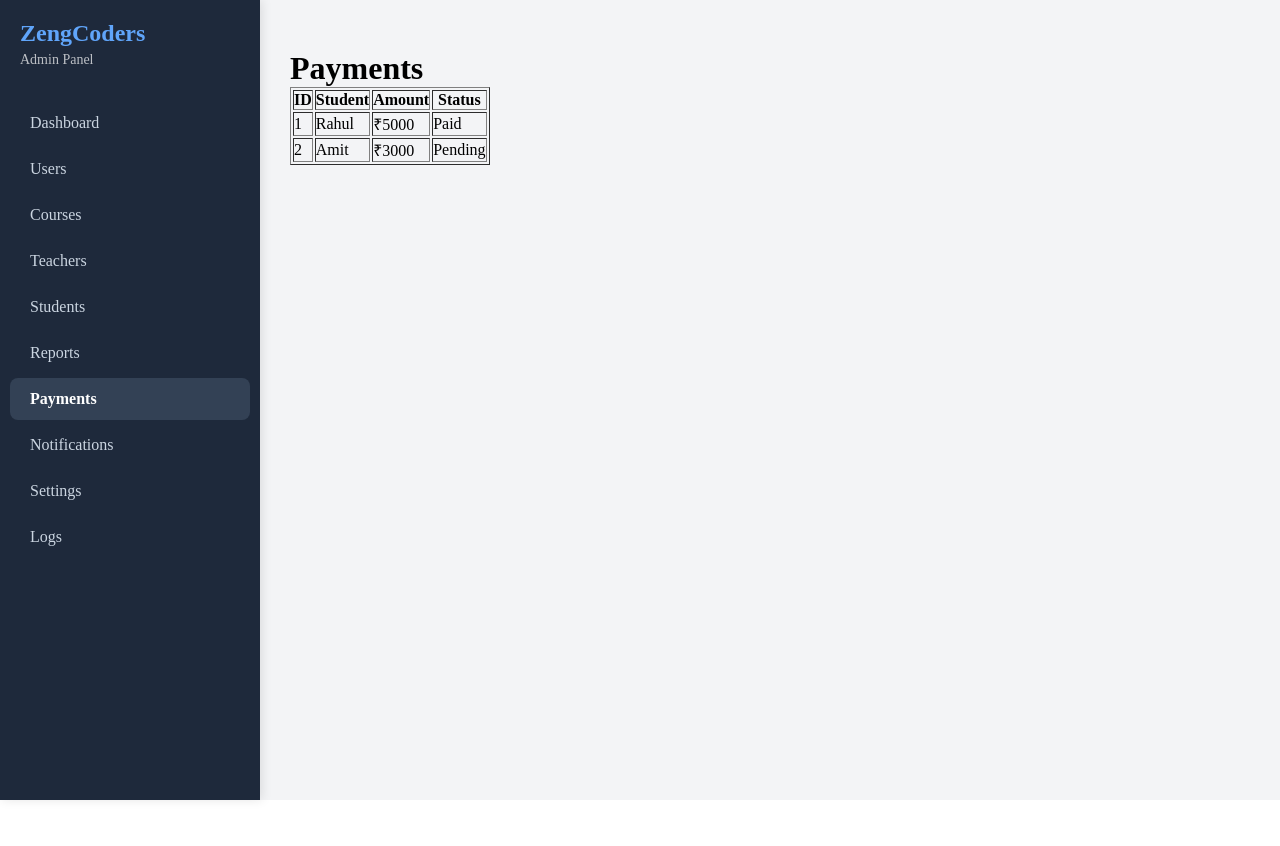
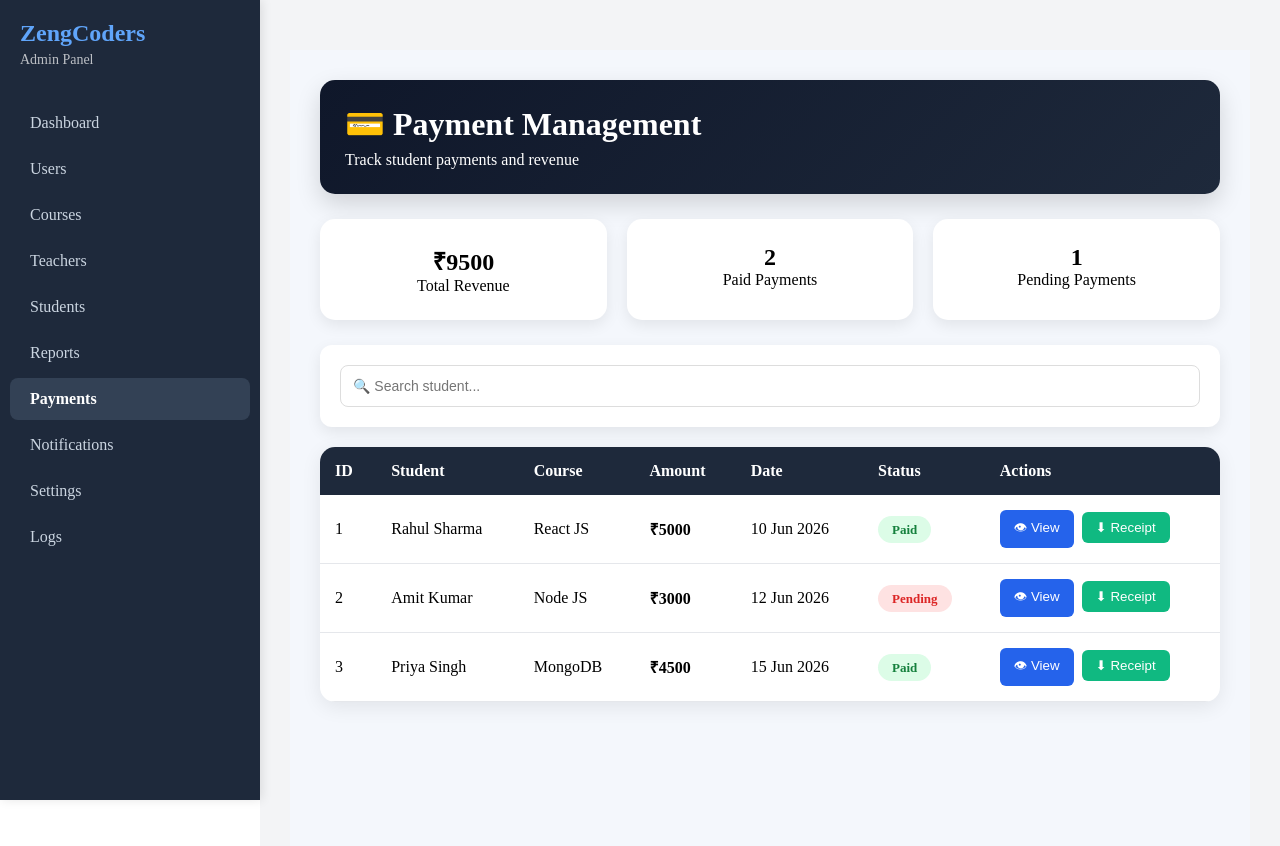
Before and after one commit to tvt1234/zenGcoderhubfrontend, a React (Vite) app: page /admin/payments in a window 1280 px wide. Shown: the top 846 px of the page. Before the commit the page ends 800 px from the top, so only its background shows below. Built offline with nearby package versions, Linux system fonts and the light colour scheme; sample sign-in values are in the browser's storage.

Commit message:
change in course module

```diff
--- a/src/pages/dashboard/Payments.jsx
+++ b/src/pages/dashboard/Payments.jsx
@@ -1,46 +1,300 @@
+import { useState } from "react";
+
 const Payments = () => {
+  const [search, setSearch] = useState("");
+
   const payments = [
     {
       id: 1,
-      student: "Rahul",
+      student: "Rahul Sharma",
+      course: "React JS",
       amount: 5000,
       status: "Paid",
+      date: "10 Jun 2026",
     },
     {
       id: 2,
-      student: "Amit",
+      student: "Amit Kumar",
+      course: "Node JS",
       amount: 3000,
       status: "Pending",
+      date: "12 Jun 2026",
+    },
+    {
+      id: 3,
+      student: "Priya Singh",
+      course: "MongoDB",
+      amount: 4500,
+      status: "Paid",
+      date: "15 Jun 2026",
     },
   ];
 
+  const filteredPayments = payments.filter((payment) =>
+    payment.student
+      .toLowerCase()
+      .includes(search.toLowerCase())
+  );
+
+  const totalRevenue = payments
+    .filter((p) => p.status === "Paid")
+    .reduce((sum, p) => sum + p.amount, 0);
+
+  const paidCount = payments.filter(
+    (p) => p.status === "Paid"
+  ).length;
+
+  const pendingCount = payments.filter(
+    (p) => p.status === "Pending"
+  ).length;
+
   return (
-    <div>
-      <h1>Payments</h1>
+    <div
+      style={{
+        padding: "30px",
+        background: "#f4f7fc",
+        minHeight: "100vh",
+      }}
+    >
+      {/* Header */}
+      <div
+        style={{
+          background:
+            "linear-gradient(135deg,#0f172a,#1e293b)",
+          padding: "25px",
+          borderRadius: "15px",
+          color: "#fff",
+          marginBottom: "25px",
+          boxShadow: "0 10px 25px rgba(0,0,0,0.15)",
+        }}
+      >
+        <h1 style={{ margin: 0 }}>
+          💳 Payment Management
+        </h1>
+        <p style={{ marginTop: "8px" }}>
+          Track student payments and revenue
+        </p>
+      </div>
 
-      <table border="1" cellPadding="10">
+      {/* Stats Cards */}
+      <div
+        style={{
+          display: "grid",
+          gridTemplateColumns:
+            "repeat(auto-fit,minmax(250px,1fr))",
+          gap: "20px",
+          marginBottom: "25px",
+        }}
+      >
+        <div style={cardStyle}>
+          <h2>₹{totalRevenue}</h2>
+          <p>Total Revenue</p>
+        </div>
+
+        <div style={cardStyle}>
+          <h2>{paidCount}</h2>
+          <p>Paid Payments</p>
+        </div>
+
+        <div style={cardStyle}>
+          <h2>{pendingCount}</h2>
+          <p>Pending Payments</p>
+        </div>
+      </div>
+
+      {/* Search */}
+      <div
+        style={{
+          background: "#fff",
+          padding: "20px",
+          borderRadius: "12px",
+          marginBottom: "20px",
+          boxShadow:
+            "0 5px 15px rgba(0,0,0,0.08)",
+        }}
+      >
+        <input
+          type="text"
+          placeholder="🔍 Search student..."
+          value={search}
+          onChange={(e) =>
+            setSearch(e.target.value)
+          }
+          style={{
+            width: "100%",
+            padding: "12px",
+            borderRadius: "8px",
+            border: "1px solid #ddd",
+            fontSize: "14px",
+          }}
+        />
+      </div>
+
+      {/* Payment Table */}
+      <div
+        style={{
+          background: "#fff",
+          borderRadius: "15px",
+          overflow: "hidden",
+          boxShadow:
+            "0 5px 20px rgba(0,0,0,0.08)",
+        }}
+      >
+        <table
+          style={{
+            width: "100%",
+            borderCollapse: "collapse",
+          }}
+        >
           <thead>
-          <tr>
-            <th>ID</th>
-            <th>Student</th>
-            <th>Amount</th>
-            <th>Status</th>
+            <tr
+              style={{
+                background: "#1e293b",
+                color: "#fff",
+              }}
+            >
+              <th style={thStyle}>ID</th>
+              <th style={thStyle}>Student</th>
+              <th style={thStyle}>Course</th>
+              <th style={thStyle}>Amount</th>
+              <th style={thStyle}>Date</th>
+              <th style={thStyle}>Status</th>
+              <th style={thStyle}>Actions</th>
             </tr>
           </thead>
 
           <tbody>
-          {payments.map((payment) => (
-            <tr key={payment.id}>
-              <td>{payment.id}</td>
-              <td>{payment.student}</td>
-              <td>₹{payment.amount}</td>
-              <td>{payment.status}</td>
+            {filteredPayments.map((payment) => (
+              <tr
+                key={payment.id}
+                style={{
+                  borderBottom:
+                    "1px solid #e5e7eb",
+                }}
+              >
+                <td style={tdStyle}>{payment.id}</td>
+
+                <td style={tdStyle}>
+                  {payment.student}
+                </td>
+
+                <td style={tdStyle}>
+                  {payment.course}
+                </td>
+
+                <td style={tdStyle}>
+                  <strong>
+                    ₹{payment.amount}
+                  </strong>
+                </td>
+
+                <td style={tdStyle}>
+                  {payment.date}
+                </td>
+
+                <td style={tdStyle}>
+                  <span
+                    style={{
+                      padding:
+                        "6px 14px",
+                      borderRadius:
+                        "20px",
+                      fontSize: "13px",
+                      fontWeight: "600",
+                      background:
+                        payment.status ===
+                        "Paid"
+                          ? "#dcfce7"
+                          : "#fee2e2",
+                      color:
+                        payment.status ===
+                        "Paid"
+                          ? "#15803d"
+                          : "#dc2626",
+                    }}
+                  >
+                    {payment.status}
+                  </span>
+                </td>
+
+                <td style={tdStyle}>
+                  <button
+                    style={{
+                      background:
+                        "#2563eb",
+                      color: "#fff",
+                      border: "none",
+                      padding:
+                        "8px 14px",
+                      borderRadius:
+                        "6px",
+                      cursor: "pointer",
+                      marginRight:
+                        "8px",
+                    }}
+                  >
+                    👁 View
+                  </button>
+
+                  <button
+                    style={{
+                      background:
+                        "#10b981",
+                      color: "#fff",
+                      border: "none",
+                      padding:
+                        "8px 14px",
+                      borderRadius:
+                        "6px",
+                      cursor: "pointer",
+                    }}
+                  >
+                    ⬇ Receipt
+                  </button>
+                </td>
               </tr>
             ))}
+
+            {filteredPayments.length ===
+              0 && (
+              <tr>
+                <td
+                  colSpan="7"
+                  style={{
+                    textAlign:
+                      "center",
+                    padding:
+                      "30px",
+                    color: "#777",
+                  }}
+                >
+                  No Payments Found
+                </td>
+              </tr>
+            )}
           </tbody>
         </table>
+      </div>
     </div>
   );
 };
 
+const thStyle = {
+  padding: "15px",
+  textAlign: "left",
+};
+
+const tdStyle = {
+  padding: "15px",
+};
+
+const cardStyle = {
+  background: "#fff",
+  padding: "25px",
+  borderRadius: "15px",
+  textAlign: "center",
+  boxShadow:
+    "0 5px 15px rgba(0,0,0,0.08)",
+};
+
 export default Payments;
```
Lines whose indentation alone changed are shown as unchanged.
